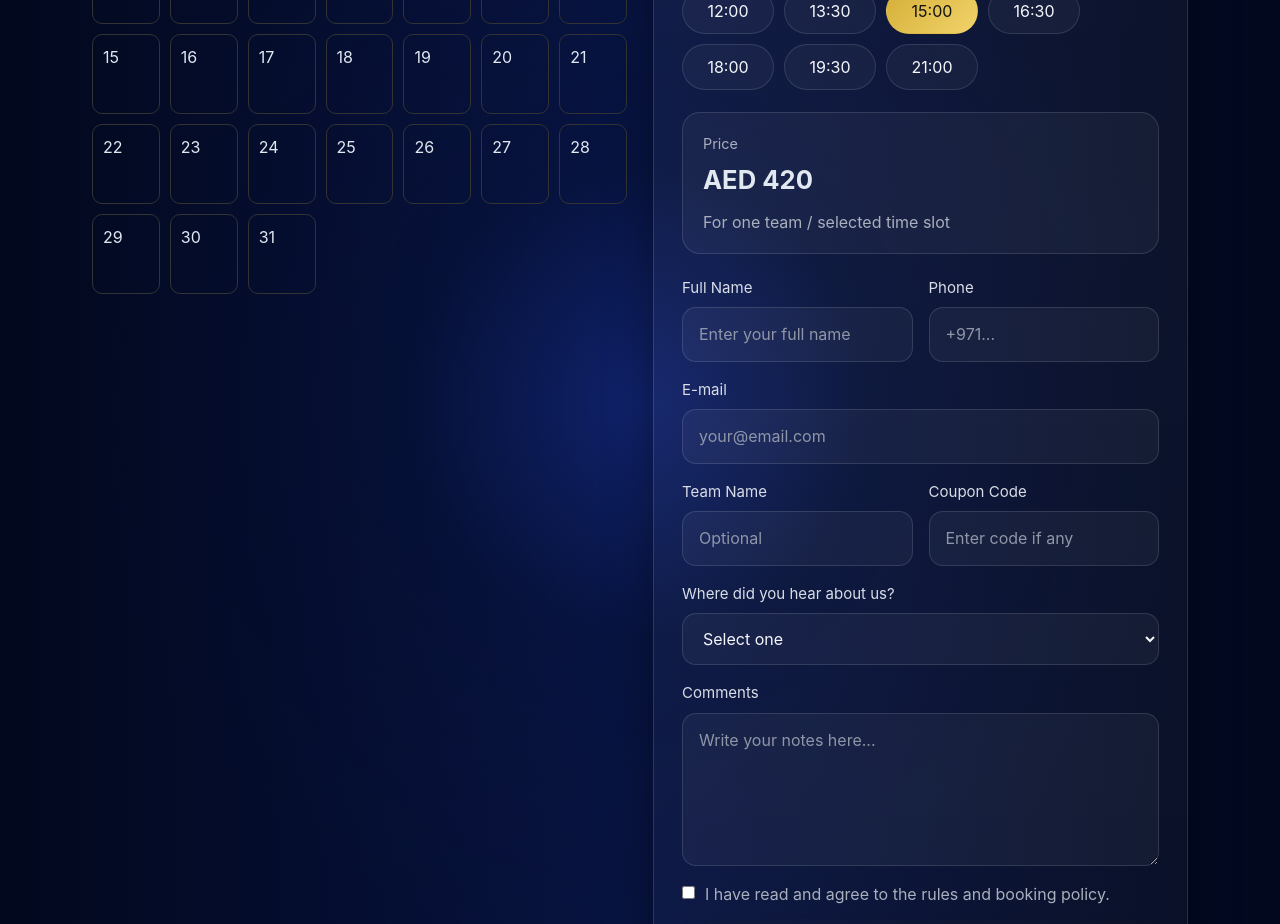
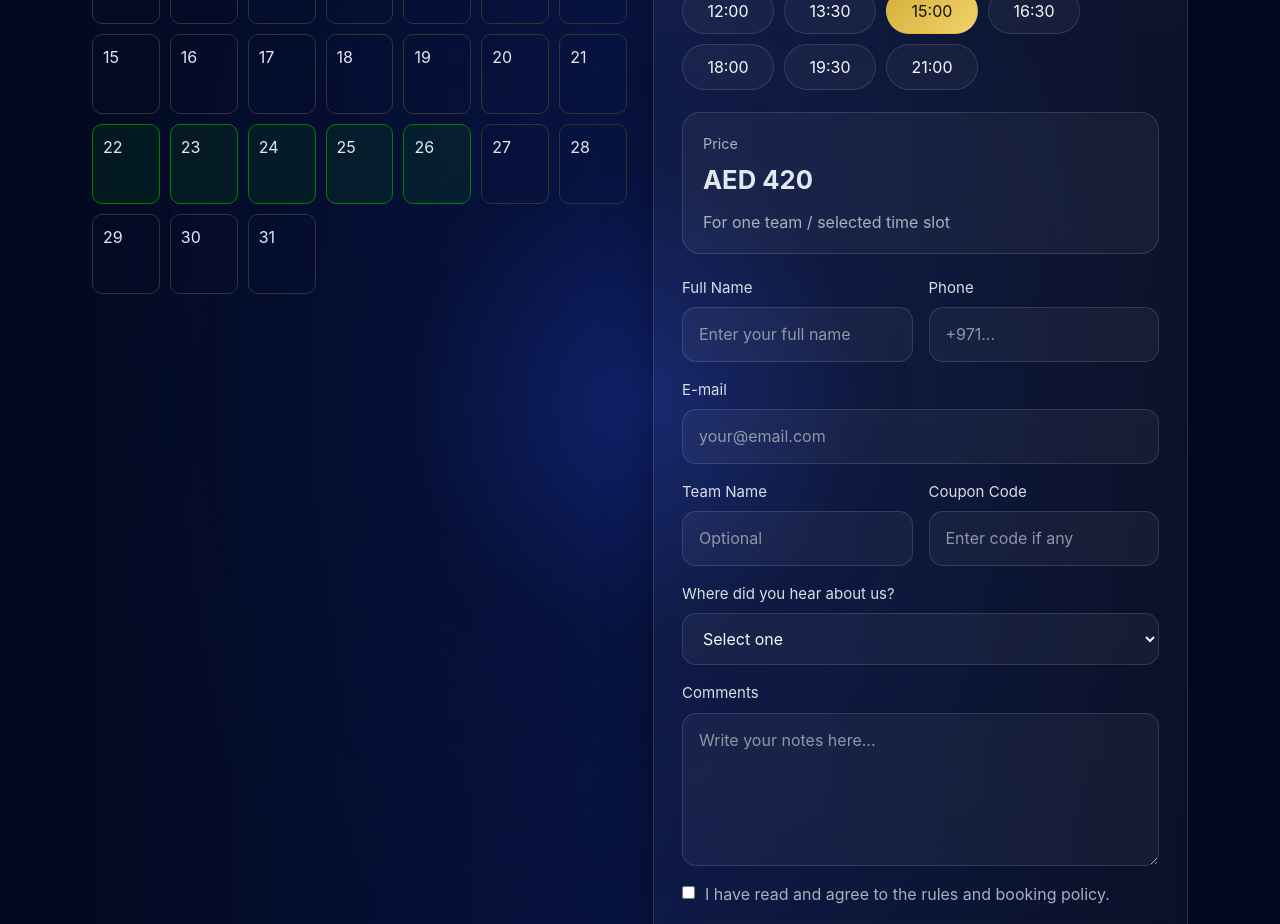
Before and after one commit to kiumars609/escape-finder, a React (Vite) app: page /room/1 in a window 1280 px wide. Shown: the part 1120-2044 px from the top of the page. Built offline with nearby package versions, Linux system fonts and the light colour scheme.

Commit message:
Edit calendar

```diff
--- a/src/Pages/Room/Booking/Calendar/Calendar.jsx
+++ b/src/Pages/Room/Booking/Calendar/Calendar.jsx
@@ -49,7 +49,7 @@ export default function Calendar() {
     return (
       <div
         key={index}
-        className={`calendar-day ${day === null ? "empty" : ""} ${selectedDate === day ? "active" : ""}`}
+        className={`calendar-day ${day === null ? "empty" : ""} ${isAvailable ? "available" : ""} ${selectedDate === day ? "active" : ""}`}
         onClick={() => day !== null && setSelectedDate(day)}
       >
         {day !== null ? day : ""}
--- a/src/Pages/Room/style.css
+++ b/src/Pages/Room/style.css
@@ -688,3 +688,8 @@ textarea {
   background: transparent;
   cursor: default;
 }
+
+.calendar-day.available {
+  background: rgba(0, 128, 0, 0.12);
+  border: 1px solid green;
+}
```
